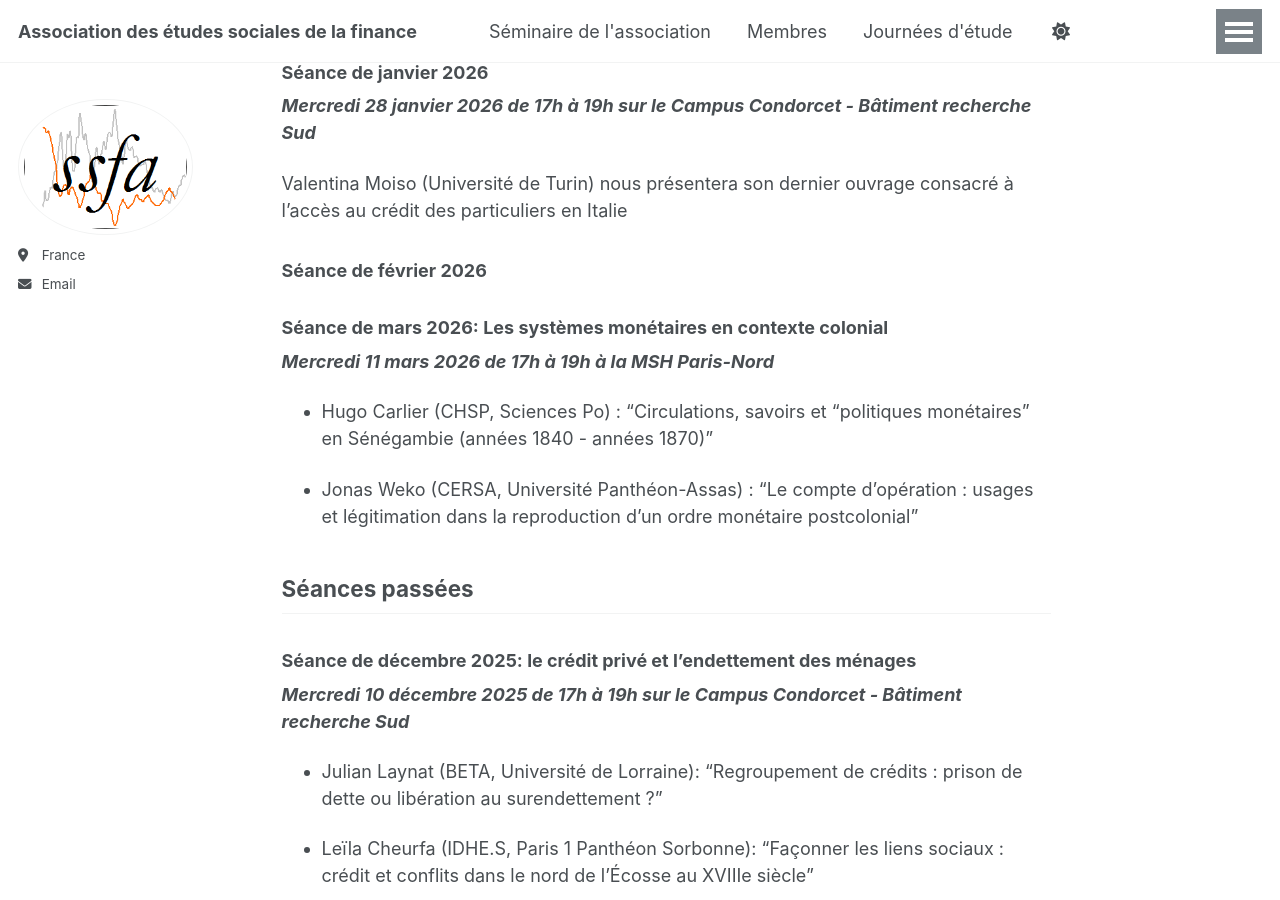
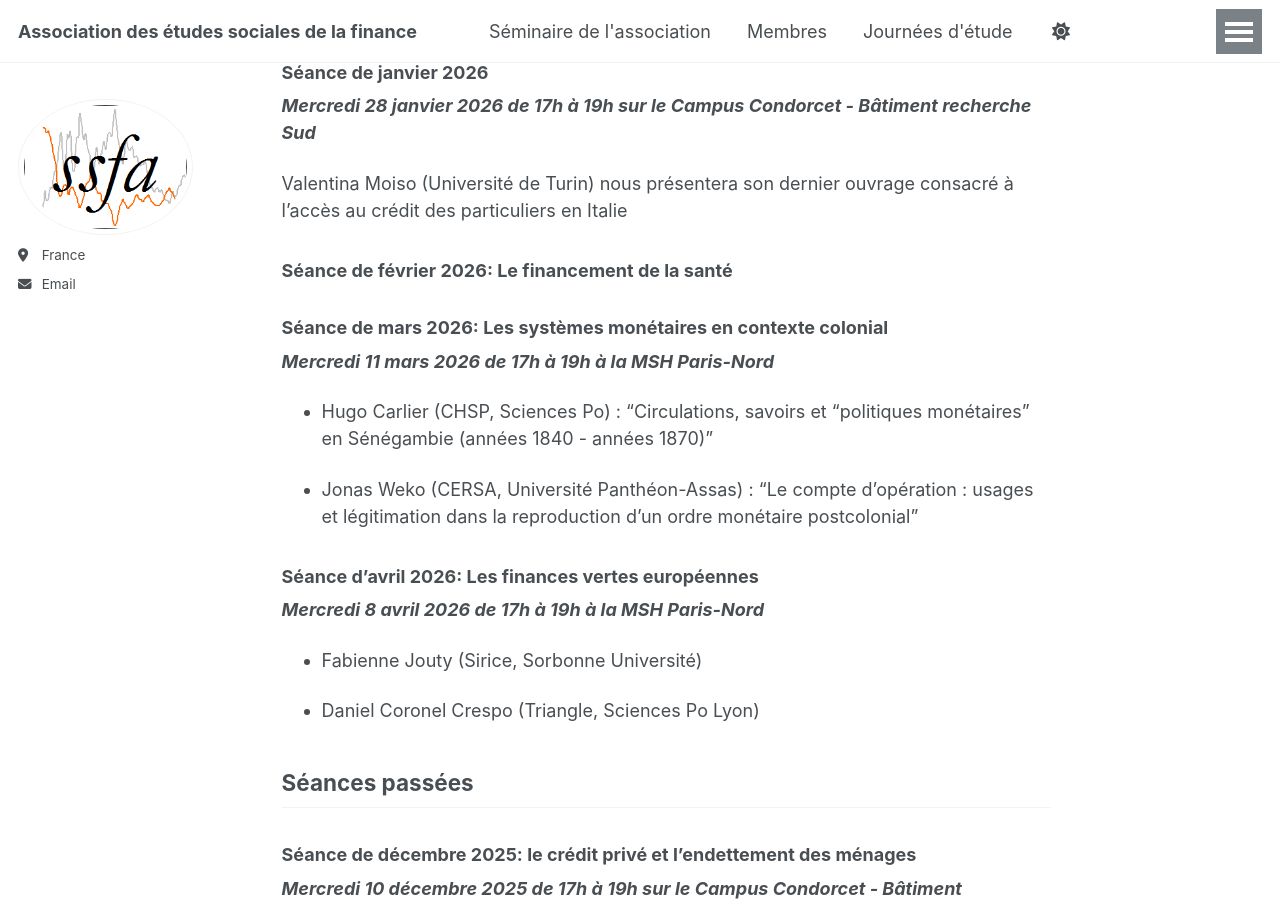
Before and after one commit to ssfa-aesf/ssfa-aesf.github.io, a Jekyll site: the page built from _pages/seminaire.md, in a window 1280 px wide and 900 px high, scrolled down 330 px. Built offline with Jekyll 4.4.1, drawn with Linux system fonts in a browser that asks for light colours.

Commit message:
Update seminaire.md

```diff
--- a/_pages/seminaire.md
+++ b/_pages/seminaire.md
@@ -18,7 +18,7 @@ _**Mercredi 28 janvier 2026 de 17h à 19h sur le Campus Condorcet - Bâtiment re
 Valentina Moiso (Université de Turin) nous présentera son dernier ouvrage consacré à l'accès au crédit des particuliers en Italie
 
 
-### Séance de février 2026
+### Séance de février 2026: Le financement de la santé
 
 
 ### Séance de mars 2026: Les systèmes monétaires en contexte colonial
@@ -28,6 +28,13 @@ _**Mercredi 11 mars 2026 de 17h à 19h à la MSH Paris-Nord**_
 
 - Jonas Weko (CERSA, Université Panthéon-Assas) : "Le compte d’opération : usages et légitimation dans la reproduction d’un ordre monétaire postcolonial"
 
+
+### Séance d'avril 2026: Les finances vertes européennes
+_**Mercredi 8 avril 2026 de 17h à 19h à la MSH Paris-Nord**_
+
+- Fabienne Jouty (Sirice, Sorbonne Université)
+
+- Daniel Coronel Crespo (Triangle, Sciences Po Lyon)
 
 
 ## Séances passées
```
